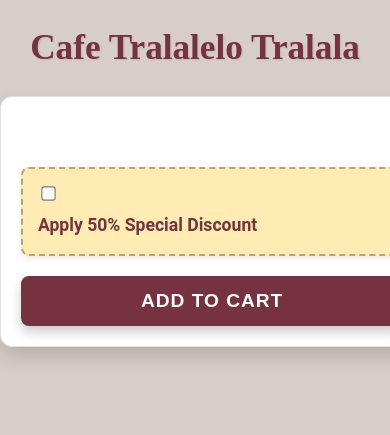
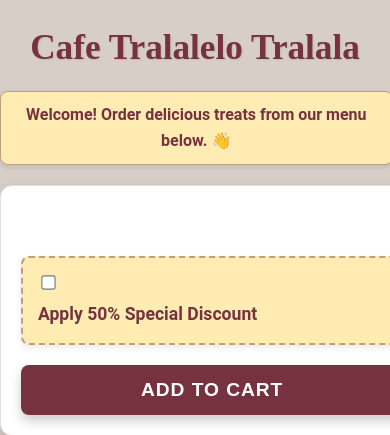
Before and after one commit to longfrenchloaf/SWE40006_DevOps, a PHP site: page /menu.html in a window 390 px wide. Shown: the top 435 px of the page. Run offline with PHP 8.4, Linux system fonts and the light colour scheme; some libraries are stand-ins or nearby versions.

Commit message:
Added a welcome banner

```diff
--- a/templates/menu.html
+++ b/templates/menu.html
@@ -12,6 +12,7 @@
 </head>
 <body>
     <h2>Cafe Tralalelo Tralala</h2>
+    <div class="welcome-banner"> Welcome! Order delicious treats from our menu below. 👋</div>
     <div class="container">
         <!-- Added novalidate attribute here -->
         <form onsubmit="return validateAndSend(event)" novalidate>
--- a/templates/static/style.css
+++ b/templates/static/style.css
@@ -581,3 +581,34 @@ button[type="submit"]:active {
         z-index: 99999 !important;
     }
 }
+
+/* --- Added for Welcome Message Banner --- */
+.welcome-banner {
+    text-align: center; /* Center the text */
+    background-color: #ffecb3; /* Use a light yellow background */
+    color: #76323F; /* Use the deep burgundy text color */
+    padding: 15px; /* Add some internal spacing */
+    margin-top: 20px; /* Space above the banner */
+    margin-bottom: 20px; /* Space below the banner */
+    /* Make it slightly narrower than the full page, maybe align with the container */
+    max-width: 960px; /* Match container max-width */
+    width: 95%; /* Match container width */
+    margin-left: auto; /* Center the block element */
+    margin-right: auto; /* Center the block element */
+    border: 1px solid #C09F80; /* Add a border with the muted gold color */
+    border-radius: 8px; /* Rounded corners */
+    font-weight: bold; /* Make the text bold */
+    font-size: 1.1em; /* Slightly larger text */
+    box-shadow: 0 2px 5px rgba(0, 0, 0, 0.1); /* Add a subtle shadow */
+}
+
+/* Optional: Adjust spacing for responsiveness if needed */
+@media (max-width: 768px) {
+    .welcome-banner {
+        margin-top: 15px;
+        margin-bottom: 15px;
+        padding: 10px;
+        font-size: 1em;
+    }
+}
+/* --- End Welcome Message Banner Styles --- */
```
